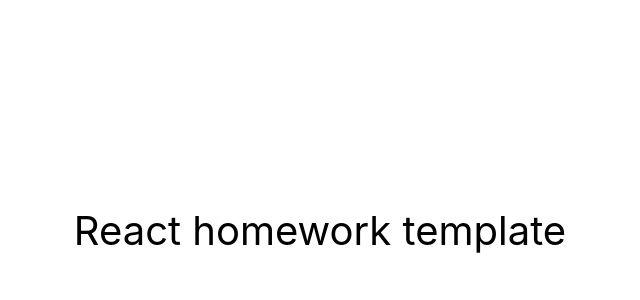
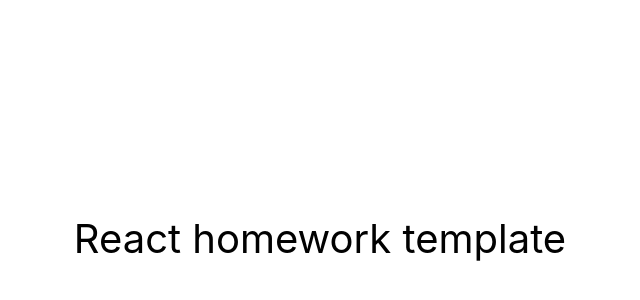
Before and after one commit to YuliiaGagina/goit-react-hw-01-component, a React (Create React App) app: page / in a window 1280 px wide. Shown: the part 170-470 px from the top of the page, without its empty margins (320-960 px from the left). Built offline with nearby package versions, Linux system fonts and the light colour scheme.

Commit message:
changes to css and file json

```diff
--- a/package.json
+++ b/package.json
@@ -1,8 +1,8 @@
 {
-  "name": "react-homework-template",
+  "name": "goit-react-hw-01-component",
   "version": "0.1.0",
   "private": true,
-  "homepage": "https://goitacademy.github.io/react-homework-template/",
+  "homepage": "https://YuliiaGagina.github.io/goit-react-hw-01-component/",
   "dependencies": {
     "@testing-library/jest-dom": "^5.16.3",
     "@testing-library/react": "^12.1.4",
--- a/src/index.css
+++ b/src/index.css
@@ -1,7 +1,7 @@
 @import-normalize; /* bring in normalize.css styles */
 
 body {
-  margin: 0;
+  margin: 10;
   font-family: -apple-system, BlinkMacSystemFont, 'Segoe UI', 'Roboto', 'Oxygen',
     'Ubuntu', 'Cantarell', 'Fira Sans', 'Droid Sans', 'Helvetica Neue',
     sans-serif;
```
